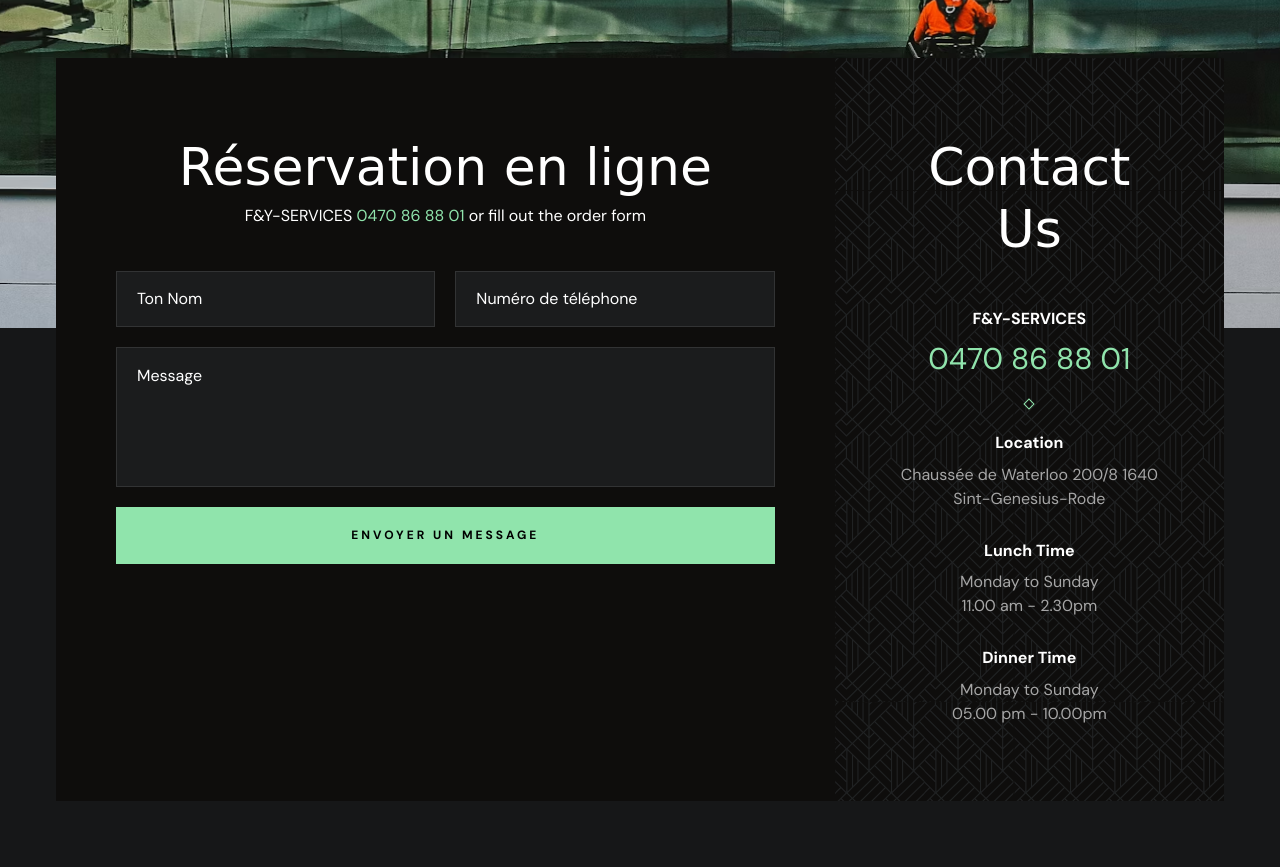
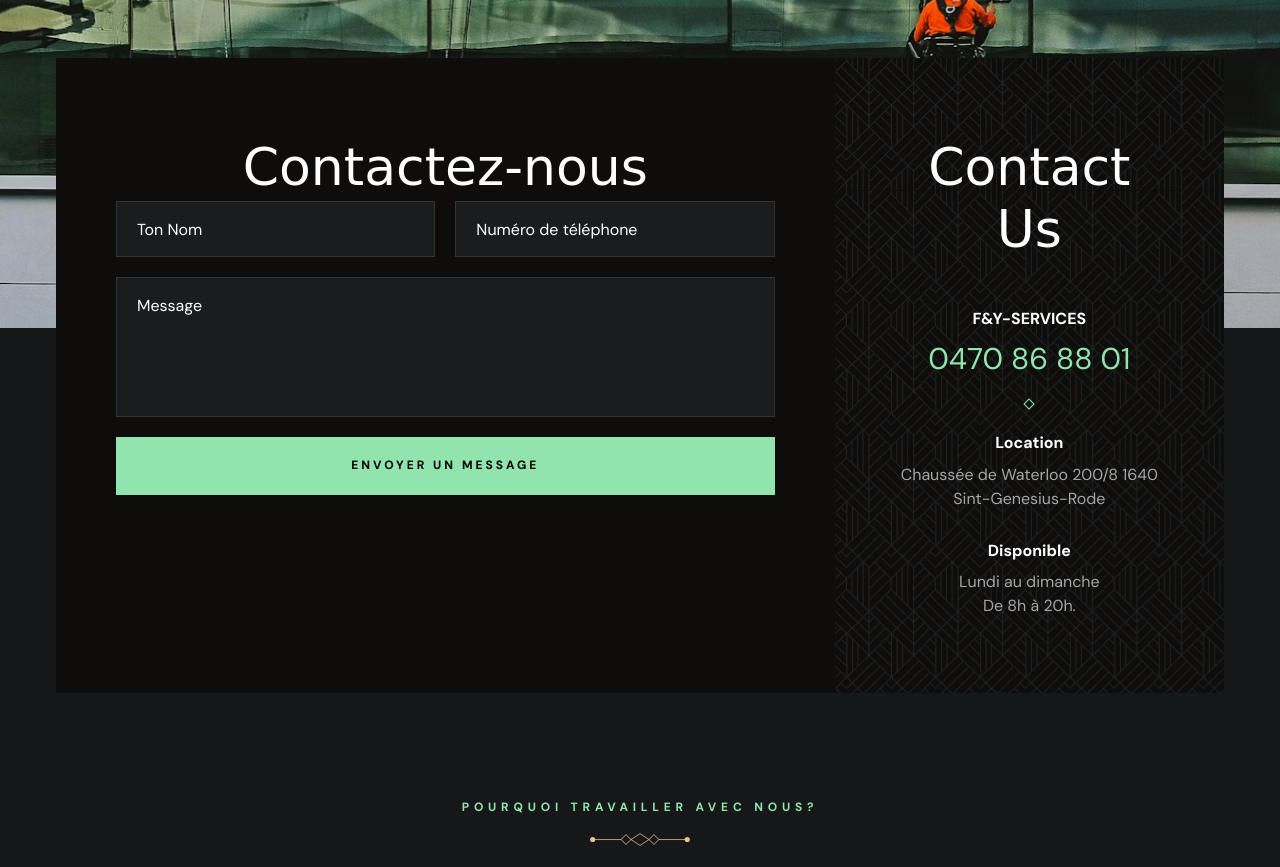
Before and after one commit to rahilabdeljalil/CLEANWEBSITE, a plain HTML site: page index.html in a window 1280 px wide. Shown: the part 4640-5507 px from the top of the page. Drawn offline with nearby package versions, Linux system fonts and the light colour scheme; a web font is replaced by a local one.

Commit message:
fixing bugs

```diff
--- a/index.html
+++ b/index.html
@@ -603,12 +603,9 @@
             method="POST"
             class="form-left">
 
-            <h2 class="headline-1 text-center">Réservation en ligne</h2>
+            <h2 class="headline-1 text-center">Contactez-nous</h2>
 
-            <p class="form-text text-center">
-                F&Y-SERVICES <a href="tel:+88123123456" class="link">0470 86 88 01</a>
-                or fill out the order form
-            </p>
+
 
             <div class="input-wrapper">
                 <input
@@ -658,18 +655,11 @@
                 Chaussée de Waterloo 200/8 1640 <br> Sint-Genesius-Rode
               </address>
 
-              <p class="contact-label">Lunch Time</p>
+              <p class="contact-label">Disponible</p>
 
               <p class="body-4">
-                Monday to Sunday <br>
-                11.00 am - 2.30pm
-              </p>
-
-              <p class="contact-label">Dinner Time</p>
-
-              <p class="body-4">
-                Monday to Sunday <br>
-                05.00 pm - 10.00pm
+                Lundi au dimanche<br>
+                De 8h à 20h.
               </p>
 
             </div>
```
